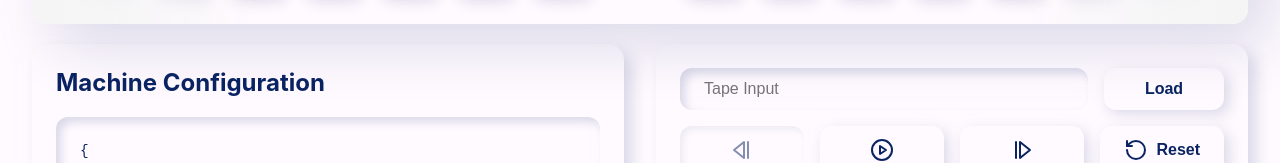
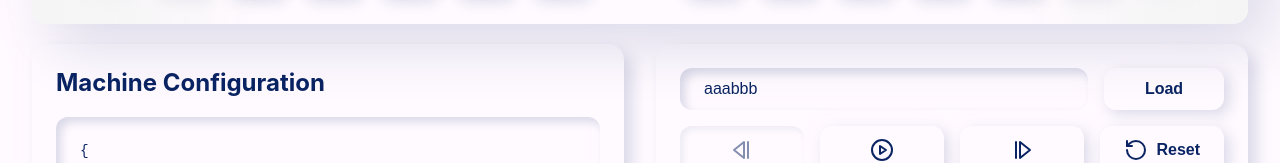
Before and after one commit to jcuhnoio/focs-final, a React (Create React App) app in the folder tm-visualizer/: page / in a window 1280 px wide. Shown: the part 124-287 px from the top of the page. Built offline with nearby package versions, Linux system fonts and the light colour scheme.

Commit message:
fix input load bugs

```diff
--- a/tm-visualizer/src/components/PlaybackControls/PlaybackControls.js
+++ b/tm-visualizer/src/components/PlaybackControls/PlaybackControls.js
@@ -8,7 +8,7 @@ const PlaybackControls = ({
     onInputLoad,
     machineState,
     historyLength,
-    defaultInput
+    defaultInput = "aaabbb"  // Add default value
   }) => {
     const [inputValue, setInputValue] = useState(defaultInput);
     const [isPlaying, setIsPlaying] = useState(false);
@@ -20,7 +20,9 @@ const PlaybackControls = ({
     };
 
     const loadInput = () => {
-    onInputLoad(inputValue);
+      // If input is empty or undefined, use an empty array
+      const input = inputValue?.trim() || "";
+      onInputLoad(input);
     };
 
   const startPlayback = useCallback(() => {
--- a/tm-visualizer/src/components/TuringMachine/TuringMachine.js
+++ b/tm-visualizer/src/components/TuringMachine/TuringMachine.js
@@ -10,7 +10,7 @@ function TuringMachine() {
   const [tape, setTape] = useState([]);
   const [config, setConfig] = useState({});
   const [headPosition, setHeadPosition] = useState(0);
-  const [inputValue, setInputValue] = useState("aaabbb");
+  const [inputValue, setInputValue] = useState("aaabbb");  // Set default value
   const [history, setHistory] = useState([]);
   const [machineState, setMachineState] = useState("initial");
   const [isPlaying, setIsPlaying] = useState(false);
@@ -46,8 +46,13 @@ function TuringMachine() {
   };
 
   useEffect(() => {
-    TM.current = new TuringMachineClass(machine, inputValue, config);
-    resetMachine();
+    // Initialize with default input
+    const defaultInput = "aaabbb";
+    TM.current = new TuringMachineClass(machine, defaultInput, config);
+    const startResult = TM.current.startTM(machine, defaultInput);
+    setTape(startResult.tape);
+    setConfig(startResult);
+    setInputValue(defaultInput);
   }, []);
 
   const resetMachine = () => {
@@ -55,12 +60,12 @@ function TuringMachine() {
       clearInterval(playbackRef.current);
     }
 
-    // Use TM.current's machine configuration instead of the initial machine
     const currentMachine = TM.current.machine;
-    console.log("Resetting with machine:", currentMachine);
+    // Use current inputValue or default to empty string
+    const currentInput = inputValue || "";
 
-    TM.current = new TuringMachineClass(currentMachine, inputValue, {});
-    const startResult = TM.current.startTM(currentMachine, inputValue);
+    TM.current = new TuringMachineClass(currentMachine, currentInput, {});
+    const startResult = TM.current.startTM(currentMachine, currentInput);
     setTape(startResult.tape);
     setConfig(startResult);
     setHeadPosition(0);
--- a/tm-visualizer/src/components/TuringMachine/TuringMachineClass.js
+++ b/tm-visualizer/src/components/TuringMachine/TuringMachineClass.js
@@ -6,9 +6,12 @@ class TuringMachineClass {
   }
 
   startTM(machine, input) {
+    // Handle empty or undefined input
+    const tapeArray = input ? input.split("") : ["_"];
+
     return {
       state: machine.start,
-      tape: input.split(""),
+      tape: tapeArray,
       head: 0,
     };
   }
```
Lines whose indentation alone changed are shown as unchanged.
